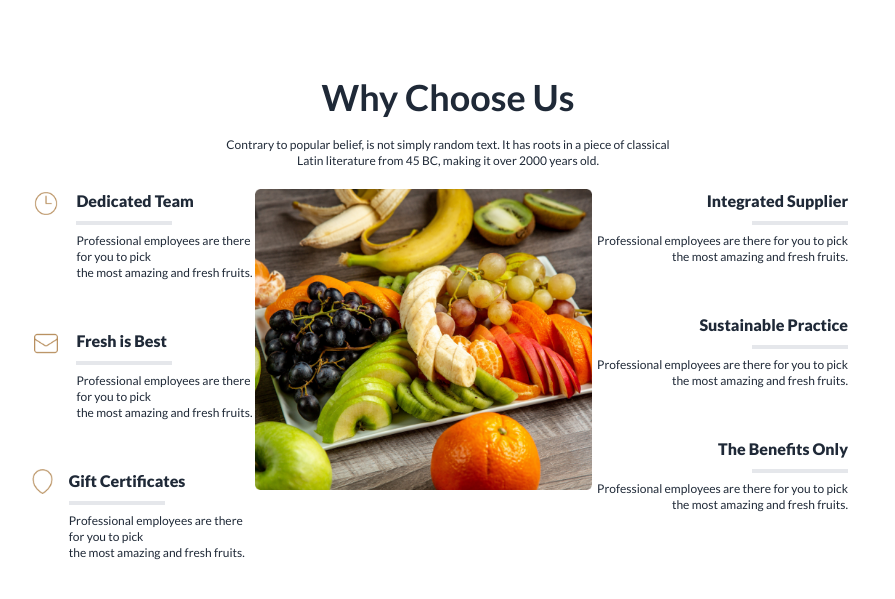
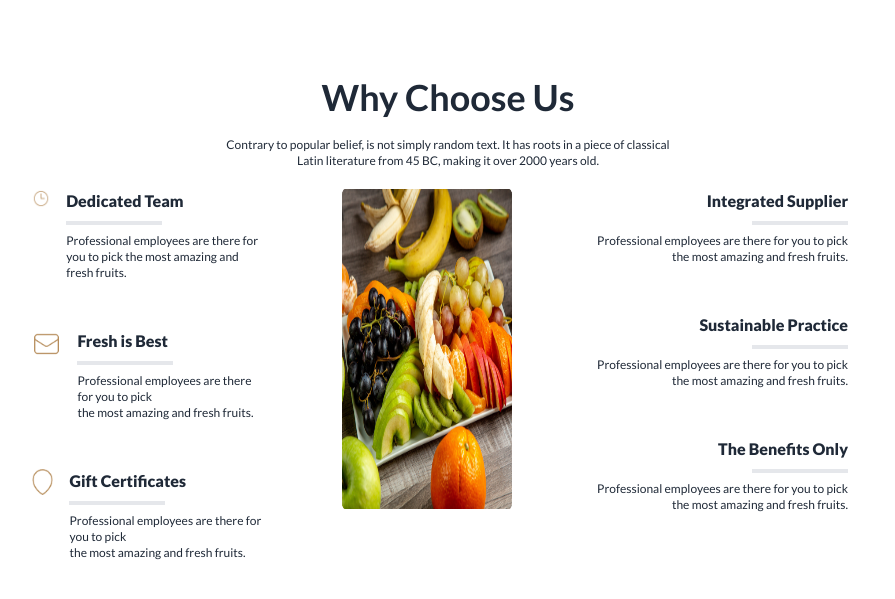
Before and after one commit to Monira902/B8A3-FRUIT-ASSIGNMENT-2, a plain HTML site: page index.html in a window 1280 px wide. Shown: the part 2036-2635 px from the top of the page, without its empty margins (192-1087 px from the left). Drawn offline with nearby package versions, Linux system fonts and the light colour scheme.

Commit message:
final commit of choose

```diff
--- a/index.html
+++ b/index.html
@@ -529,7 +529,7 @@
 
         </div>
         <!-- GRID START -->
-        <div class="flex">
+        <div class=" flex gap-20">
           <!-- >>>>>>>>>>>FIRST COLUMN START>>>>>>>>>>> -->
           <div>
             <!-- first data start -->
@@ -540,8 +540,7 @@
               <div>
                 <h3 class="mb-2 font-extrabold">Dedicated Team</h3>
                 <hr class="w-24 border-2 mb-2">
-                <p class="text-xs">Professional employees are there for you to pick <br> the most
-                  amazing and fresh fruits.</p>
+                <p class="text-xs">Professional employees are there for you to pick  the most amazing and fresh fruits.</p>
                   <br><br>
               </div>
 
@@ -583,7 +582,7 @@
 
           <!-- <<<<<<<<<<SECOND COLUMN START<<<<<<<<<<<< -->
             <div>
-              <img class="" src="images/whychoose1.png" alt="">
+              <img class="h-80" src="images/whychoose1.png" alt="">
             </div>
           <!-- <<<<<<<<<<SECOND COLUMN END<<<<<<<<<<<<<< -->
 
```
